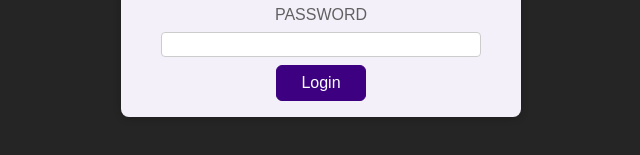
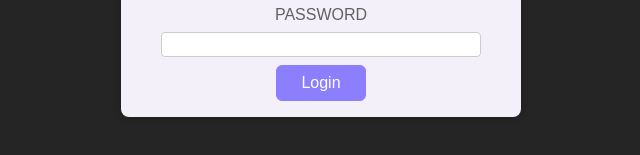
Before and after one commit to RyanWatts1/User-Count, a React (Create React App) app: page / in a window 1280 px wide. Shown: the part 149-304 px from the top of the page, without its empty margins (319-959 px from the left). Built offline with nearby package versions, Linux system fonts and the light colour scheme.

Commit message:
color Palette

```diff
--- a/src/components/Counter.module.css
+++ b/src/components/Counter.module.css
@@ -10,14 +10,14 @@
 
 .counter h1 {
   text-transform: uppercase;
-  color: #575757;
+  color: #8b7ffe8b7ffe;
   margin: 0;
   font-size: 1rem;
 }
 
 .value {
   font-size: 2rem;
-  color: #3c0080;
+  color: #8b7ffe;
   margin: 2rem 0;
   font-weight: bold;
 }
--- a/src/index.css
+++ b/src/index.css
@@ -12,8 +12,8 @@ body {
 button {
   font: inherit;
   cursor: pointer;
-  background-color: #3c0080;
-  border: 1px solid #3c0080;
+  background-color: #8b7ffe;
+  border: 1px solid #8b7ffe;
   color: white;
   padding: 0.5rem 1.5rem;
   border-radius: 6px;
```
